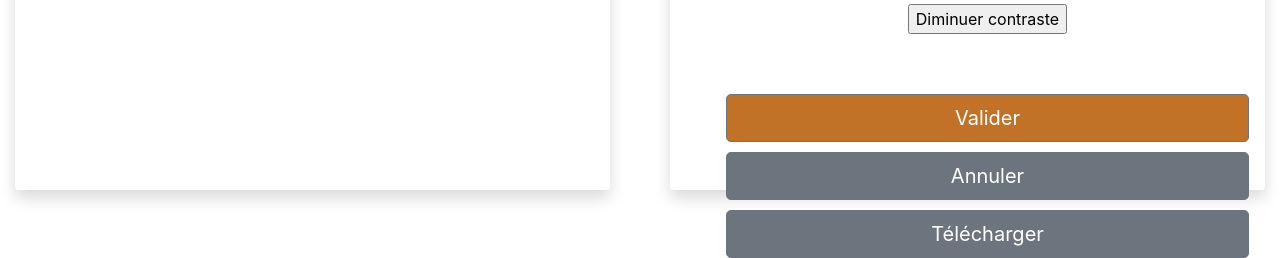
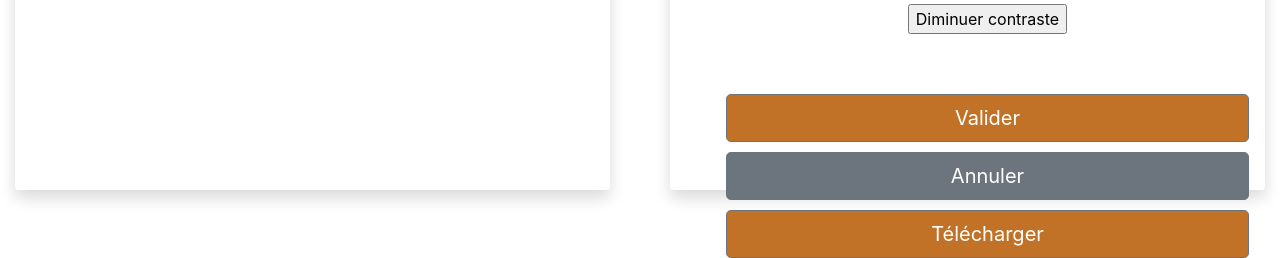
Before and after one commit to wassilaramli/image-projet, a Flask app: template templates/index.html in a window 1280 px wide. Shown: the part 770-1028 px from the top of the page. Run offline with Flask 2, Linux system fonts and the light colour scheme; the template is opened without the code that fills it, so the values that code supplies are empty; some libraries are stand-ins or nearby versions.

Commit message:
update button-color

```diff
--- a/templates/index.html
+++ b/templates/index.html
@@ -63,7 +63,7 @@
         <li style="margin-top: 10px;" ><input type="submit" name="contrastminus" value="Diminuer contraste"></li>
     <li style="margin-top: 60px;"><input type="submit" name="continue" value="Valider" class="btn btn-secondary btn-lg btn-block" style="background-color: #C17227;"></li>
     <li style="margin-top: 10px;"><input type="submit" name="reset" value="Annuler" class="btn btn-secondary btn-lg btn-block" ></li>
-    <li style="margin-top: 10px;"><input type="submit" name="download" value="Télécharger" class="btn btn-secondary btn-lg btn-block"></li>
+    <li style="margin-top: 10px;"><input type="submit" name="download" value="Télécharger" class="btn btn-secondary btn-lg btn-block" style="background-color: #C17227;"></li>
 
     </ul>
     </form>
```
